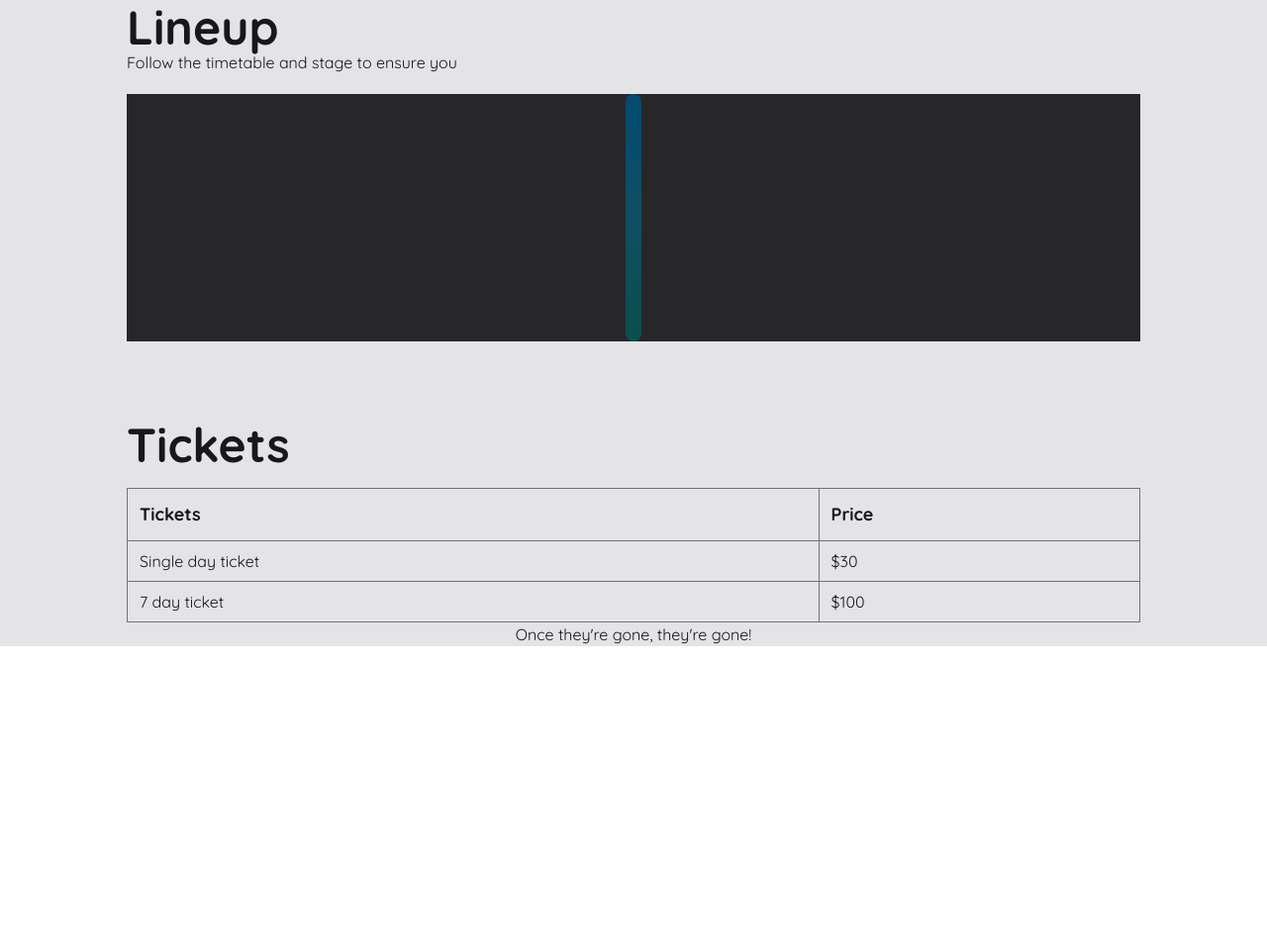
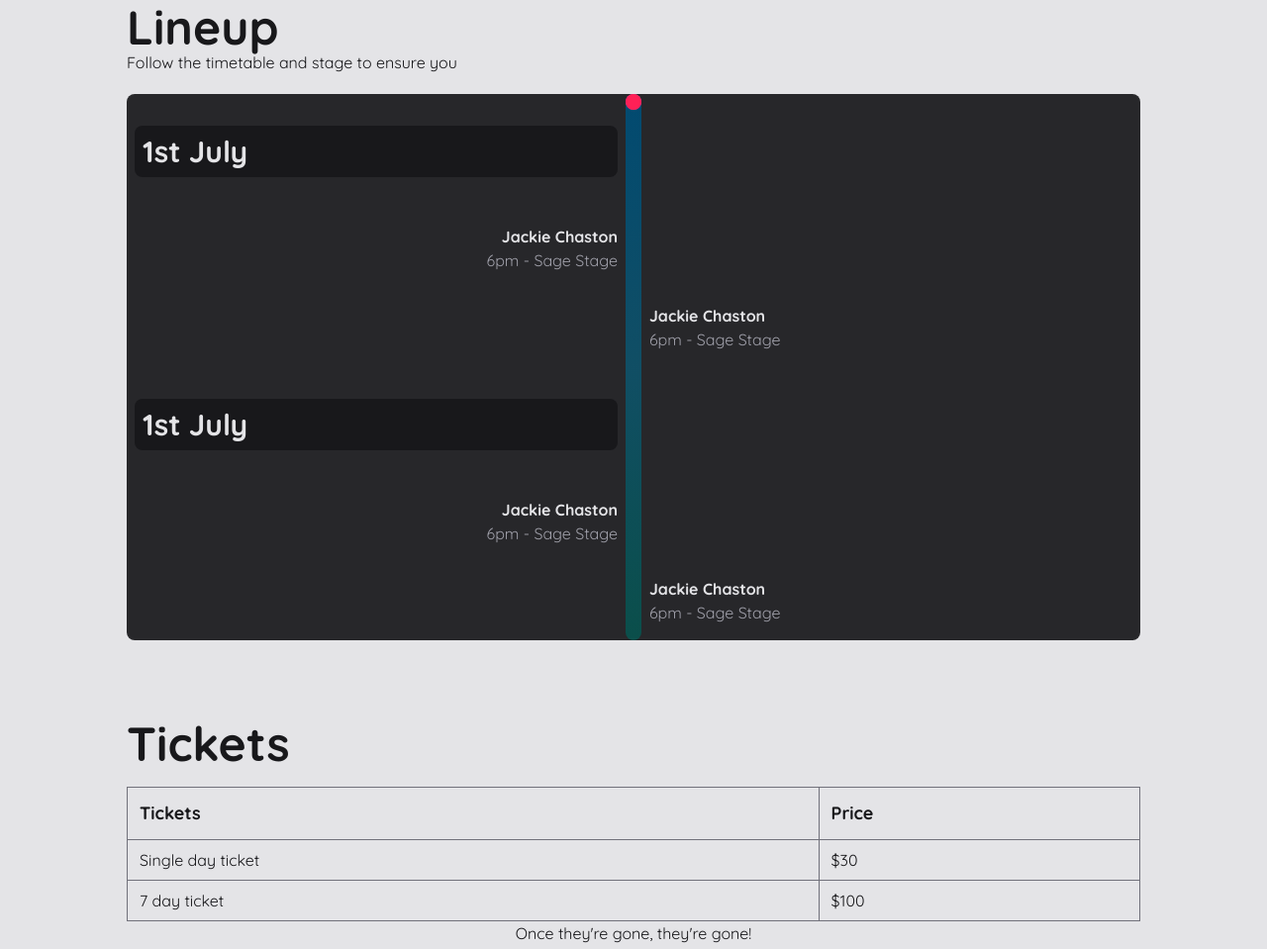
Before and after one commit to cylee1668/tailwind-course-starter, a website: page src/index.html in a window 1280 px wide. Shown: the part 1340-2299 px from the top of the page at 99% size. Before the commit the page ends 1993 px from the top, so only its background shows below. Drawn offline with Linux system fonts and the light colour scheme.

Commit message:
section 28 end, finish the timeline

```diff
--- a/src/index.html
+++ b/src/index.html
@@ -61,7 +61,7 @@
   <main class="bg-zinc-200 dark:bg-zinc-900">
     <header class="text-zinc-200">
       <button id="dark-mode-toggle"
-        class="fixed top-24 right-0 inline-block w-12 cursor-pointer rounded-l-lg bg-zinc-900 dark:bg-zinc-200 text-zinc-200 dark:text-zinc-900 p-2 text-3xl">
+        class="z-10 fixed top-24 right-0 inline-block w-12 cursor-pointer rounded-l-lg bg-zinc-900 dark:bg-zinc-200 text-zinc-200 dark:text-zinc-900 p-2 text-3xl">
         <span class="dark:hidden">
           <i class="fa-solid fa-sun"></i>
         </span>
@@ -196,7 +196,7 @@
     </header>
 
     <!-- body -->
-    <div class="max-w-screen-lg mx-auto mt-20 text-zinc-900 dark:text-zinc-200">
+    <div class="max-w-screen-lg mx-auto mt-20 mb-20 text-zinc-900 dark:text-zinc-200">
       <h2>
         Headliners
       </h2>
@@ -261,11 +261,88 @@
       <p>
         Follow the timetable and stage to ensure you
       </p>
-      <div class="h-[250px] relative mt-5 bg-zinc-800 py-4 px-2 text-zinc-200">
-        <div class="absolute top-0 left-1/2 w-4 -ml-[8px] h-full rounded-full bg-gradient-to-b from-sky-900  via-cyan-900 to-teal-900 "></div>
+      <div class="relative mt-5 rounded-lg bg-zinc-800 px-2 py-4 text-zinc-200">
+        <div
+          class="absolute top-0 left-1/2 w-4 -ml-[8px] h-full rounded-full bg-gradient-to-b from-sky-900  via-cyan-900 to-teal-900">
+
+          <div class="sticky top-1/2">
+            <div class="relative size-4">
+              <div class="absolute size-4 animate-ping rounded-full bg-pink-500 opacity-75"></div>
+              <div class="relative size-4 rounded-full bg-rose-500"></div>
+            </div>
+          </div>
+
+        </div>
+        <div class="grid grid-cols-2 gap-8">
+          <div>
+            <h4 class="p-2 bg-zinc-900 rounded-lg my-4">
+              1st July
+            </h4>
+          </div>
+          <div></div>
+          <div class="text-right">
+            <div class="font-bold">Jackie Chaston</div>
+            <div class="text-zinc-400">6pm - Sage Stage</div>
+          </div>
+          <div></div>
+          <div></div>
+          <div>
+            <div class="font-bold">Jackie Chaston</div>
+            <div class="text-zinc-400">6pm - Sage Stage</div>
+          </div>
+
+          <div>
+            <h4 class="p-2 bg-zinc-900 rounded-lg my-4">
+              1st July
+            </h4>
+          </div>
+          <div></div>
+          <div class="text-right">
+            <div class="font-bold">Jackie Chaston</div>
+            <div class="text-zinc-400">6pm - Sage Stage</div>
+          </div>
+          <div></div>
+          <div></div>
+          <div>
+            <div class="font-bold">Jackie Chaston</div>
+            <div class="text-zinc-400">6pm - Sage Stage</div>
+          </div>
+
+        </div>
       </div>
 
       <!-- ticket table -->
+
+      <h2 class="mt-20">Tickets</h2>
+      <table class="mt-5 rounded-lg table w-full border border-zinc-500 border-collapse">
+        <thead class="text-lg font-bold">
+          <td class="border border-zinc-500 p-3">Tickets</td>
+          <td class="border border-zinc-500 p-3">Price</td>
+        </thead>
+        <tbody>
+          <caption class="caption-bottom">
+            Once they're gone, they're gone!
+          </caption>
+          <tr>
+            <td class="border border-zinc-500 py-2 px-3">
+              Single day ticket
+            </td>
+            <td class="border border-zinc-500 py-2 px-3">
+              $30
+            </td>
+          </tr>
+          <tr>
+            <td class="border border-zinc-500 py-2 px-3">
+              7 day ticket
+            </td>
+            <td class="border border-zinc-500 py-2 px-3">
+              $100
+            </td>
+          </tr>
+        </tbody>
+
+      </table>
+
       <h2 class="mt-20">Tickets</h2>
       <table class="mt-5 rounded-lg table w-full border border-zinc-500 border-collapse">
         <thead class="text-lg font-bold">
```
Also changed, not shown: dist/output.css.
